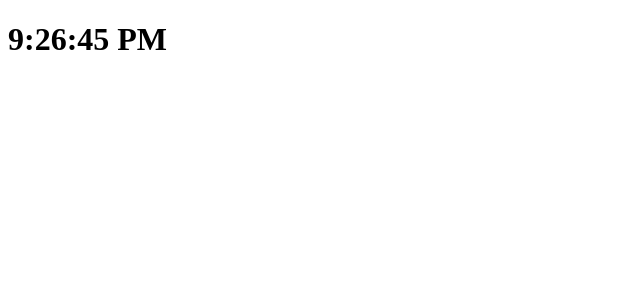
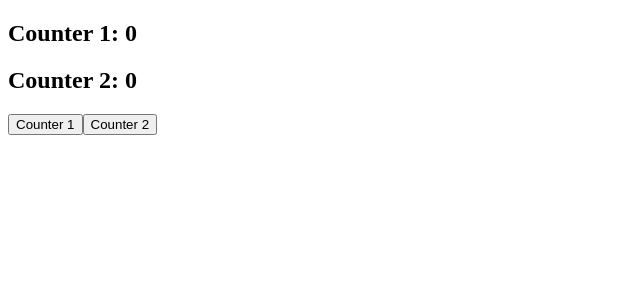
Before and after one commit to PabloFernandez-Git/usando-hooks, a React (Create React App) app: page / in a window 1280 px wide. Shown: the top 300 px of the page, without its empty margins (0-640 px from the left). Built offline with nearby package versions, Linux system fonts and the light colour scheme.

Commit message:
Control de ejecución de useEffect

```diff
--- a/src/App.jsx
+++ b/src/App.jsx
@@ -1,58 +1,72 @@
 import React, { useState, useEffect } from 'react'
 
 const App = () => {
-    const [date, setDate] = useState(new Date().toLocaleTimeString())
+    const [counter1, setCounter1] = useState(0)
+    const [counter2, setCounter2] = useState(0)
+
+    const handleCounter1 = () => setCounter1(counter1 + 1)
+    const handleCounter2 = () => setCounter2(counter2 + 1)
 
     useEffect(() => {
-        //componentDidMount
-        console.log('MOUNTED')
-        //componentDidUpdate
-        const time = setInterval(() => setDate(new Date().toLocaleTimeString()), 1000)
-        //componentWillUnmount
-        return () => {
-            clearInterval(time)
-        }
-    })
+        console.log('USE EFFECT')
+    }, [counter1, counter2]);
 
     return (
-        <h1>{date}</h1>
+        <>
+            <h2>Counter 1: {counter1}</h2>
+            <h2>Counter 2: {counter2}</h2>
+            <button onClick={handleCounter1}>Counter 1</button>
+            <button onClick={handleCounter2}>Counter 2</button>
+        </>
     );
 }
 
 
 export default App;
 
-
 /*
-useEffect
-
-Es el segundo hook mas usado en React.
-Se usa para emular el ciclo de vida que teniamos en las clases (component­Did­Mount, component­Did­Update y component­Will­Unmount)
-Es una funcion.
+Control de ejecución de useEffect
 
 
 1. Debemos importarlo como cualquier dependencia, componente o funcion para utilizarlo.
 
+import React, { useState, useEffect } from 'react'
 
-2. Reemplazando a "componentDidUpdate"
-Utilizamos la funcion 'setDate' que tenemos para asignar/actualizar el estado de 'date'.
-Creamos un 'setInterval' para poder actualizar el estado cada 'x' periodo de tiempo.
-Usando una arrow function le pasamos el 'setDate' y utilizamos dos paramentros (primero el método 'new Date().toLocaleTimeString()' y segundo el intervalo).
+2. Al cargar la pagina 'useEffect' se dispara una vez porque el componente se ha montado.
+Al clickear en 'contador 1' o 'contador 2' como el estado cambia 'useEffect' vuelve a ejecutarse.
+
+useEffect( () => {
+    console.log('USE EFFECT')
+});
+
+Va a haber ocasiones en las que no queremos que si se hace un re-render 'useEffect' se vuelva a ejecutar.
+Es decir vamos a querer que se ejecute solo una vez al montarse.
+Para ello tenemos lo que se denomina 'control de dependencias'.
+
+Se indica despues de las {}, ponemos una coma (,) y aca es donde escribimos la lista de dependencias que tiene que estar vigilando 'useEffect'.
+Recibe un array.
+
+Si dejamos un array vacio [] se ejecuta al montarse el componente pero si cambio los contadores 'useEffect' no vuelve a ejecutarse.
+Es decir que poniendo un array vacio controlamos que solo se ejecute el 'componentDidMount()'.
+No el 'componentDidUpdate()'
+Solo el montaje del componente.
+
+useEffect( () => {
+    console.log('USE EFFECT')
+},[]);
+
+Si necesitamos vigilar alguna dependencia, es decir que si algo cambia se vuelva a ejecutar, eso va dentro de los corchetes [] como dependencia.
+
+useEffect(() => {
+    console.log('USE EFFECT')
+}, [counter1, counter2]);
+
+De esta forma estara vigilando las funciones que le pase dentro de los corchetes, si esta vigilada al pulsarla se volvera a ejecutar 'useEffect'; sino no.
+Lo que NO este dentro de los cortchetes no esta vigilado y al clickearlo no ejecutara 'useEffects'.
 
 
-3. Reemplazando a "componentWillUnmount"
-
-En el punto anterior estamos creando un intervalo cada vez que montamos el componente; naturalmente esto es incorrecto y va a traer errores.
-Para evitar que eso pase tenemos que desmontar el componente e indicar que limpie el intervalo.
-
-La emulacion del "componentWillUnmount" viene a traves de un 'return' y lo que devolvemos es una funcion.
-Dentro de esta funcion vamos a indicar lo que queremos que pase cuando el componente se desmonte.
-
-
-return () => {
-    clearInterval(time)
-}
-
+Esto es importante para controlar las peticiones HTTP.
+Es fundamental controlar el orden de ejecucion de 'useEffect' para no hacer peticiones infinitas.
 
 
 */
```
